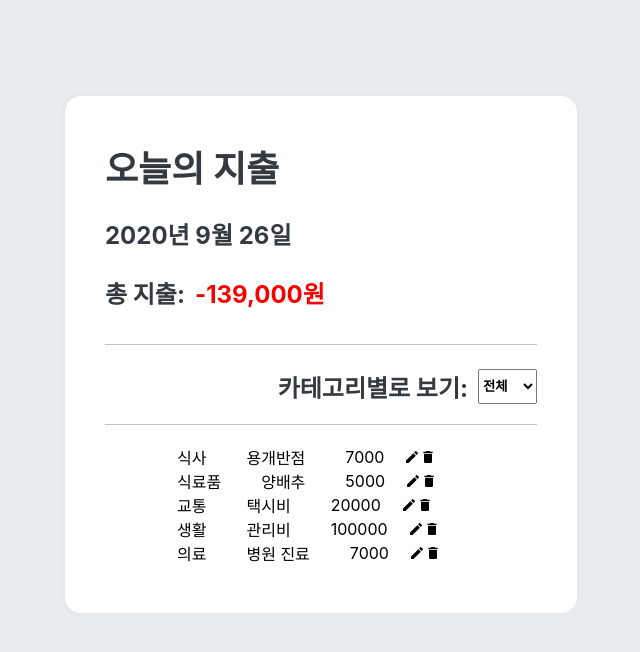
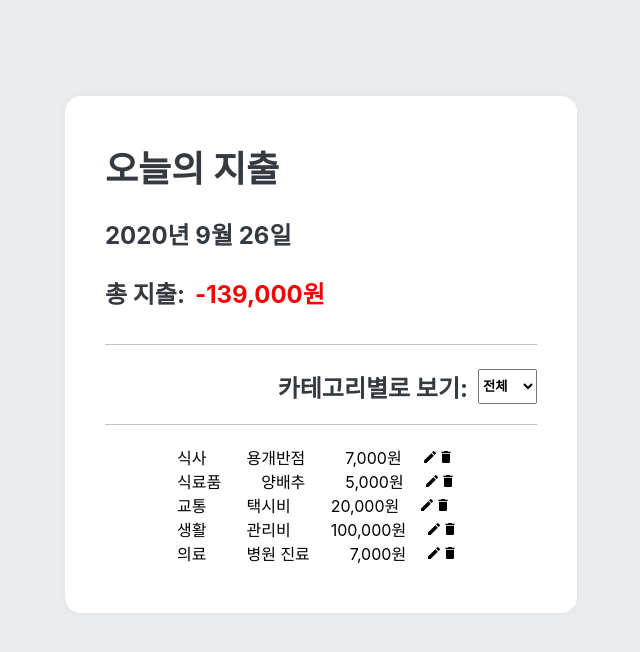
Before and after one commit to juliusCho/account-book, a React (Create React App) app: page / in a window 1280 px wide. Shown: the top 652 px of the page, without its empty margins (319-959 px from the left). Built offline with nearby package versions, Linux system fonts and the light colour scheme.

Commit message:
component flow

```diff
--- a/src/components/Category.tsx
+++ b/src/components/Category.tsx
@@ -3,14 +3,14 @@ import styles from '../css/Category.module.css';
 import { categoryApi } from "../api/expenditureApi";
 import {CategoryType} from "../modules/types";
 
-type CategoryParams = {
+type CategoryArgs = {
     category: CategoryType;
     changeCat: (category: CategoryType) => void;
 };
 
-export default React.memo(function Category({category, changeCat}: CategoryParams): JSX.Element {
+export default React.memo(function Category({category, changeCat}: CategoryArgs): JSX.Element {
     const apiResponse = categoryApi();
-    if (apiResponse.code !== 200) return <div className={styles.Category}>오류발생</div>;
+    if (apiResponse.error) return <div className={styles.Category}>오류발생</div>;
 
     const categories = apiResponse.data;
 
--- a/src/components/Head.tsx
+++ b/src/components/Head.tsx
@@ -1,22 +1,6 @@
 import React from "react";
 import styles from '../css/Head.module.css';
-
-function moneyFormat(total: number = 0): string {
-    let totalStrs: string[] = String(total).split('');
-    let result = '';
-
-    let commaPoint = 3;
-    for (let i = totalStrs.length - 1, ii = 0; i >= ii; i--) {
-        if (commaPoint === 0) {
-            result = totalStrs[i] + ',' + result;
-            commaPoint = 2;
-        } else {
-            result = totalStrs[i] + result;
-            commaPoint--;
-        }
-    }
-    return result;
-}
+import {moneyFormat} from "../lib/formatter";
 
 export default function Head({ total }: { total: number }): JSX.Element {
     const today = new Date();
--- a/src/components/ItemCreate.tsx
+++ b/src/components/ItemCreate.tsx
@@ -1,8 +1,22 @@
 import React from "react";
 import styles from '../css/ItemCreate.module.css';
+import {NewExpenditure} from "../modules/types";
 
-export default function ItemCreate(): JSX.Element {
+type ItemCreateArgs = {
+    addExpenditure: (expenditure: NewExpenditure) => void;
+}
+
+export default function ItemCreate({addExpenditure}: ItemCreateArgs): JSX.Element {
+
+
+
+    const handleAdd = () => {
+
+    };
+
     return (
-        <></>
+        <div className={styles.ItemCreate}>
+
+        </div>
     );
 };
--- a/src/components/TodayItem.tsx
+++ b/src/components/TodayItem.tsx
@@ -1,14 +1,31 @@
 import React from "react";
 import styles from '../css/TodayItem.module.css';
 import { MdCreate, MdDelete } from "react-icons/md";
-import {ExpenditureType} from "../modules/types";
+import {CategoryType, ExpenditureType} from "../modules/types";
+import {moneyFormat} from "../lib/formatter";
 
-export default function TodayItem({id, category, title, cost, onUpdate}: ExpenditureType): JSX.Element {
+type TodayItemArgs = {
+    changeExpenditure: (expenditure: ExpenditureType) => void;
+    removeExpenditure: (id: number) => void;
+    id: number;
+    category: CategoryType;
+    title: string;
+    cost: number;
+    onUpdate: boolean;
+};
+
+export default function TodayItem(
+    {
+        changeExpenditure,
+        removeExpenditure,
+        id, category, title, cost, onUpdate
+    }: TodayItemArgs
+): JSX.Element {
     return (
         <div className={styles.TodayItem}>
             <div>{category.label}</div>
             <div>{title}</div>
-            <div>{cost}</div>
+            <div>{moneyFormat(cost)}원</div>
             <MdCreate/>
             <MdDelete/>
         </div>
--- a/src/components/TodayList.tsx
+++ b/src/components/TodayList.tsx
@@ -3,13 +3,25 @@ import styles from '../css/TodayList.module.css';
 import TodayItem from "./TodayItem";
 import {ExpenditureType} from "../modules/types";
 
-export default function TodayList({expenditureList}: {expenditureList: ExpenditureType[]}): JSX.Element {
+type TodayListArgs = {
+    expenditureList: ExpenditureType[];
+    changeExpenditure: (expenditure: ExpenditureType) => void;
+    removeExpenditure: (id: number) => void;
+};
+
+export default function TodayList(
+    {
+          expenditureList, changeExpenditure, removeExpenditure
+    }: TodayListArgs
+): JSX.Element {
     return (
         <>
             <div className={styles.TodayList}>
                 {expenditureList.map(expenditure => (
                     <TodayItem
                         key={expenditure.id}
+                        changeExpenditure={changeExpenditure}
+                        removeExpenditure={removeExpenditure}
                         {...expenditure}
                     />
                 ))}
--- a/src/containers/Expenditure.tsx
+++ b/src/containers/Expenditure.tsx
@@ -4,10 +4,10 @@ import Head from "../components/Head";
 import TodayList from '../components/TodayList';
 import ItemCreate from "../components/ItemCreate";
 import Category from "../components/Category";
-import {CategoryAction, CategoryType, ExpenditureAction, ExpenditureType} from "../modules/types";
+import {CategoryAction, CategoryType, ExpenditureAction, ExpenditureType, NewExpenditure} from "../modules/types";
 import {useDispatch, useSelector} from "react-redux";
 import {RootState} from "../modules/reducer";
-import {setCat} from "../modules/actions";
+import {createExpenditure, deleteExpenditure, setCat, updateExpenditure} from "../modules/actions";
 import {Dispatch} from "redux";
 
 function getTotalCost(expenditureList: ExpenditureType[]): number {
@@ -29,18 +29,31 @@ export default function Expenditure(): JSX.Element {
     const changeCat = (category: CategoryType) => {
         catDispatcher(setCat(category));
     };
+    const addExpenditure = (expenditure: NewExpenditure) => {
+        expDispatcher(createExpenditure(expenditure, category));
+    };
+    const changeExpenditure = (expenditure: ExpenditureType) => {
+        expDispatcher(updateExpenditure(expenditure, category));
+    };
+    const removeExpenditure = (id: number) => {
+        expDispatcher(deleteExpenditure(id, category));
+    };
 
     useEffect(() => {
         totalCost = getTotalCost(expenditureList);
-    }, [category, expenditureList]);
+    }, [catDispatcher, expDispatcher]);
 
     return (
         <div className={styles.Expenditure}>
             <div>
                 <Head total={totalCost}/>
                 <Category category={category} changeCat={changeCat}/>
-                <TodayList expenditureList={expenditureList}/>
-                <ItemCreate/>
+                <TodayList
+                    expenditureList={expenditureList}
+                    changeExpenditure={changeExpenditure}
+                    removeExpenditure={removeExpenditure}
+                />
+                <ItemCreate addExpenditure={addExpenditure}/>
             </div>
         </div>
     );
--- /dev/null
+++ b/src/lib/formatter.ts
@@ -0,0 +1,16 @@
+export function moneyFormat(total: number = 0): string {
+    let totalStrs: string[] = String(total).split('');
+    let result = '';
+
+    let commaPoint = 3;
+    for (let i = totalStrs.length - 1, ii = 0; i >= ii; i--) {
+        if (commaPoint === 0) {
+            result = totalStrs[i] + ',' + result;
+            commaPoint = 2;
+        } else {
+            result = totalStrs[i] + result;
+            commaPoint--;
+        }
+    }
+    return result;
+}
--- a/src/modules/actions.ts
+++ b/src/modules/actions.ts
@@ -9,16 +9,17 @@ import {
 
 export const setCat = (category: CategoryType): CategoryAction => ({type: SET_CAT, category});
 
-export const listAction = (category: CategoryType | undefined): ExpenditureAction => ({type: EXP_LIST, category});
+export const createExpenditure = (
+    expenditure: NewExpenditure,
+    category: CategoryType
+): ExpenditureAction => ({type: CREATE, expenditure, category});
 
-export const createAction = (
-    {expenditure, category}: {expenditure: NewExpenditure, category: CategoryType}
-    ): ExpenditureAction => ({type: CREATE, expenditure, category});
+export const updateExpenditure = (
+    expenditure: ExpenditureType,
+    category: CategoryType
+): ExpenditureAction => ({type: UPDATE, expenditure, category});
 
-export const updateAction = (
-    {expenditure, category}: {expenditure: ExpenditureType, category: CategoryType}
-    ): ExpenditureAction => ({type: UPDATE, expenditure, category});
-
-export const deleteAction = (
-    {id, category}: {id: number, category: CategoryType}
-    ): ExpenditureAction => ({type: DELETE, id, category});
+export const deleteExpenditure = (
+    id: number,
+    category: CategoryType
+): ExpenditureAction => ({type: DELETE, id, category});
```
